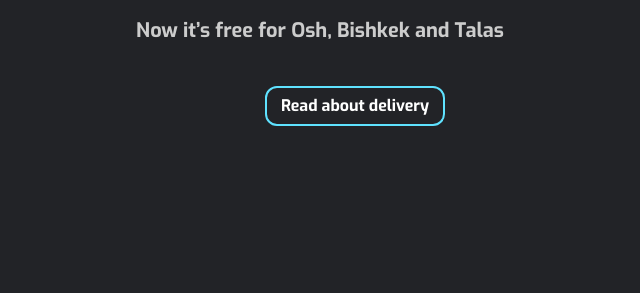
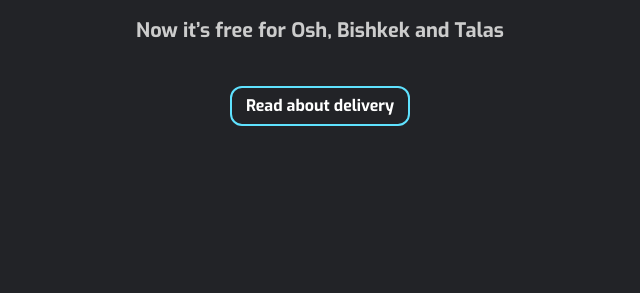
Before and after one commit to BlackZan1/task-from-college, a Django app: page / in a window 1280 px wide. Shown: the part 1703-1996 px from the top of the page, without its empty margins (320-960 px from the left). Run offline with Django 3.2, Linux system fonts and the light colour scheme.

Commit message:
commit fix

```diff
--- a/static/css/style.css
+++ b/static/css/style.css
@@ -238,15 +238,19 @@
     color: #CCCCCC;
 }
 
+.info10_link2 {
+    display: -webkit-flex;
+    flex-direction: column;
+    align-items: center;
+    justify-content: center;
+}
+
 .info__link22{
     text-align: center;
     font-size: 16px;
+    margin: 42px auto 0;
     color:#fff;
-    margin-top: 42px;
-    margin-left: 585px;
     padding-top: 7px;
-    padding-left: 0px;
-    padding-right: 0px;
     border: 2px solid;
     border-left:2px solid;
     border-radius: 12px;
--- a/templates/details.html
+++ b/templates/details.html
@@ -1,4 +1,4 @@
-!DOCTYPE html>
+<!DOCTYPE html>
 <html lang="en">
 <head>
     <meta charset="UTF-8">
@@ -24,7 +24,6 @@
                     <a class="nav__link" href="/contact_us">Contact us</a>
                 </nav>
             </div>
-
         </div>
     </header>
 
--- a/templates/index.html
+++ b/templates/index.html
@@ -90,7 +90,6 @@
             <div class="info10_link2">
                 <div class="info__link22">Read about delivery</div>
             </div>
-
         </div>
 
     </div>
```
Also changed, not shown: db.sqlite3.
